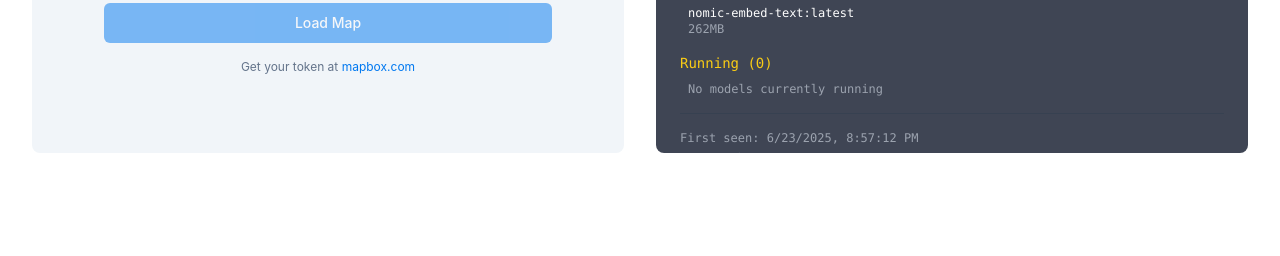
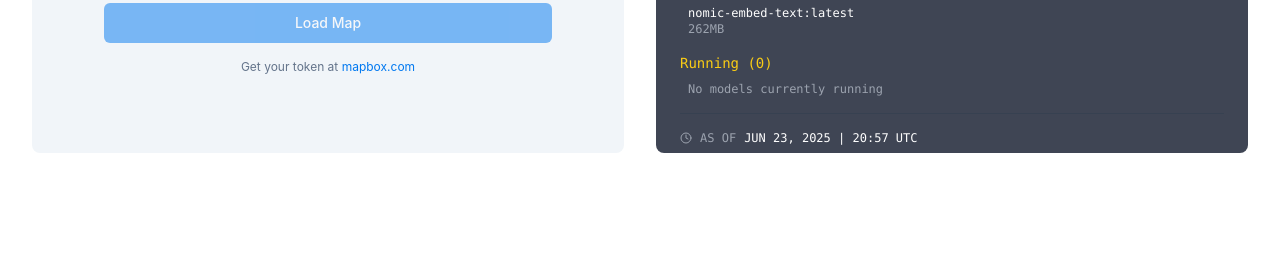
Before and after one commit to nileshevrywhr/sarcastic-react-starter-kit, a React (Vite) app: page / in a window 1280 px wide. Shown: the part 1078-1334 px from the top of the page. Built offline with nearby package versions, Linux system fonts and the light colour scheme.

Commit message:
Refactor timestamp field
Redesigned the timestamp field in the LocationInfo component to match the provided image.

```diff
--- a/src/components/LocationInfo.tsx
+++ b/src/components/LocationInfo.tsx
@@ -1,4 +1,5 @@
-import { MapPin } from "lucide-react";
+
+import { MapPin, Clock } from "lucide-react";
 import Map from "./Map";
 
 const LocationInfo = () => {
@@ -40,6 +41,29 @@ const LocationInfo = () => {
       return `${mb.toFixed(0)}MB`;
     }
   };
+
+  const formatTimestamp = (dateString: string) => {
+    const date = new Date(dateString);
+    const now = new Date();
+    const diffMs = now.getTime() - date.getTime();
+    const diffHours = Math.floor(diffMs / (1000 * 60 * 60));
+
+    const month = date.toLocaleString('default', { month: 'short' }).toUpperCase();
+    const day = date.getDate();
+    const year = date.getFullYear();
+    const time = date.toLocaleTimeString('en-US', {
+      hour12: false,
+      hour: '2-digit',
+      minute: '2-digit'
+    });
+
+    return {
+      formatted: `${month} ${day}, ${year} | ${time} UTC`,
+      hoursAgo: diffHours
+    };
+  };
+
+  const timestamp = formatTimestamp(serverData.first_seen_online);
 
   return (
     <section className="container py-24">
@@ -109,11 +133,18 @@ const LocationInfo = () => {
           </div>
 
           {/* Timestamps */}
-          <div className="border-t border-gray-700 pt-4 space-y-1 text-xs text-gray-400">
-            <div>First seen: {new Date(serverData.first_seen_online).toLocaleString()}</div>
-            <div>Age: {serverData.age}</div>
-            <div>Coordinates: {serverData.latitude}, {serverData.longitude}</div>
-            <div>Country code: {serverData.country}</div>
+          <div className="border-t border-gray-700 pt-4 space-y-3 text-xs">
+            {/* Redesigned timestamp */}
+            <div className="flex items-center gap-2 text-gray-400">
+              <Clock className="w-3 h-3" />
+              <span>AS OF</span>
+              <span className="text-white font-medium">{timestamp.formatted}</span>
+            </div>
+            <div className="text-gray-400">
+              <div>Age: {serverData.age}</div>
+              <div>Coordinates: {serverData.latitude}, {serverData.longitude}</div>
+              <div>Country code: {serverData.country}</div>
+            </div>
           </div>
         </div>
       </div>
```
